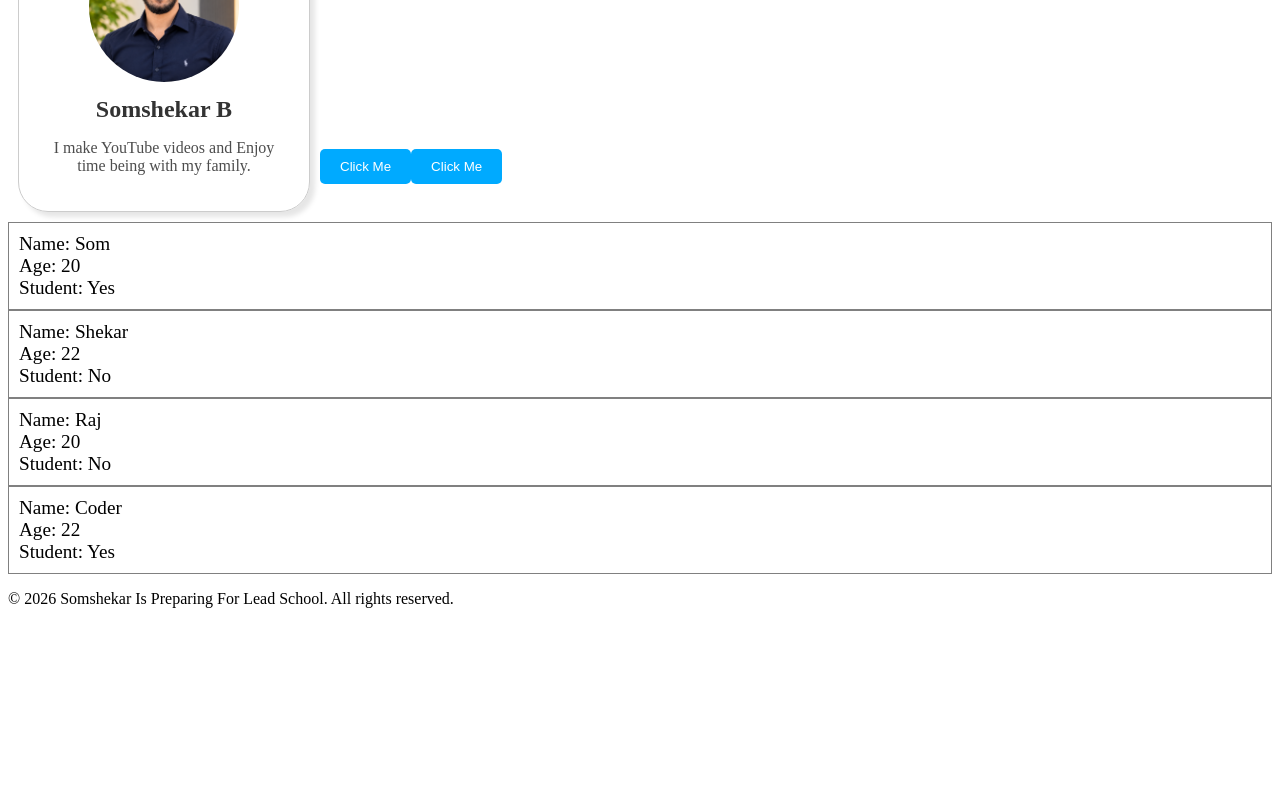
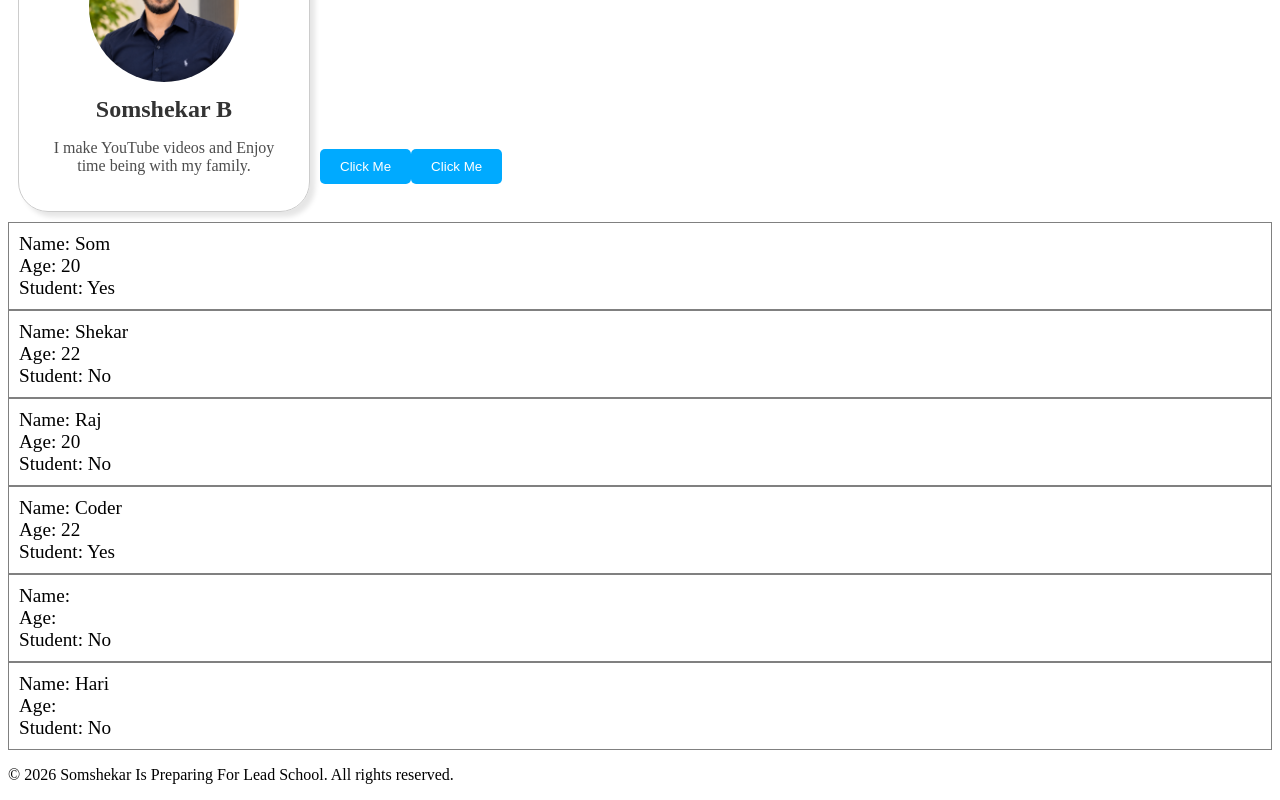
Before and after one commit to RajRocky1/ReactForLeadSchool, a React (Vite) app in the folder my-react-app/: page / in a window 1280 px wide. Shown: the part 295-1095 px from the top of the page. Before the commit the page ends 919 px from the top, so only its background shows below. Built offline with nearby package versions, Linux system fonts and the light colour scheme.

Commit message:
Added default values to my student component

```diff
--- a/my-react-app/src/App.jsx
+++ b/my-react-app/src/App.jsx
@@ -1,3 +1,4 @@
+
 import Footer from './Footer.jsx';
 import Header from './Header.jsx';
 import Card from './Card.jsx';
@@ -19,9 +20,10 @@ function App() {
       <Student name="Raj" age={20} isStudent={false} />
       <Student name="Coder" age={22} isStudent={true} />
 
+      <Student />
+      <Student name="Hari" />
 
       <Footer />
-
     </>
   );
 }
```
